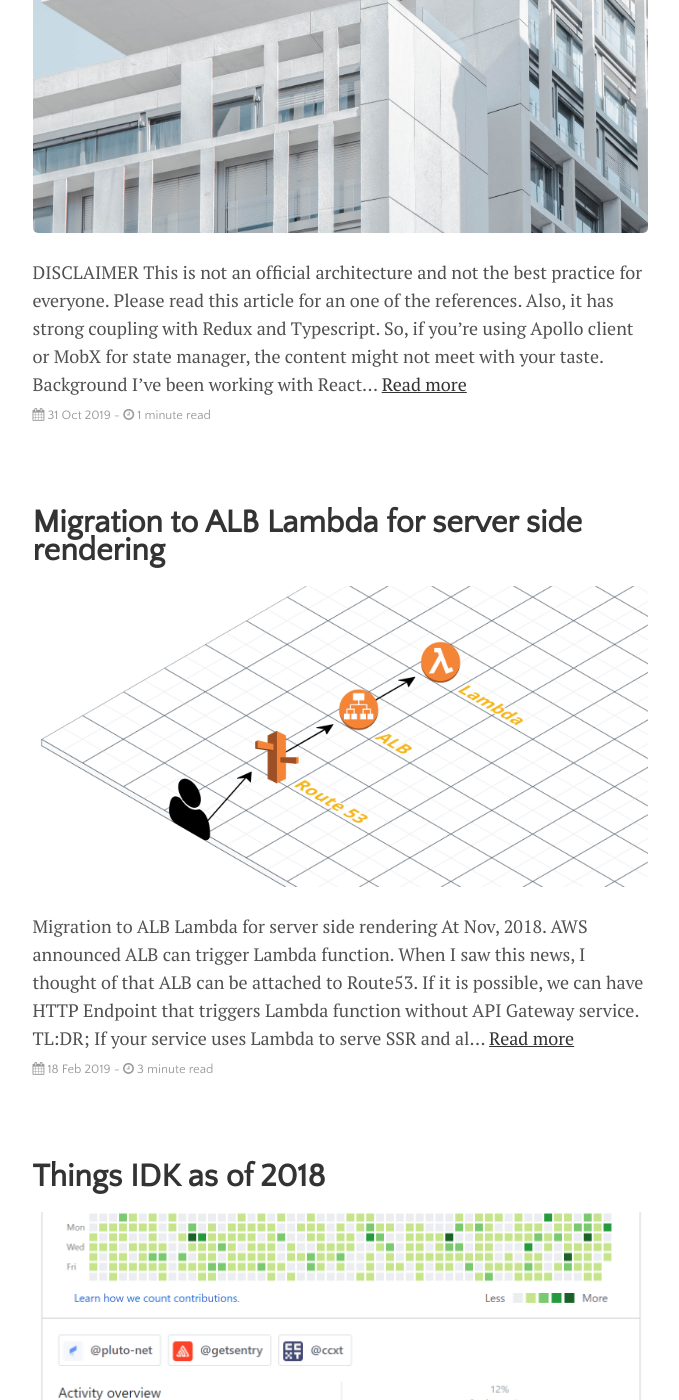
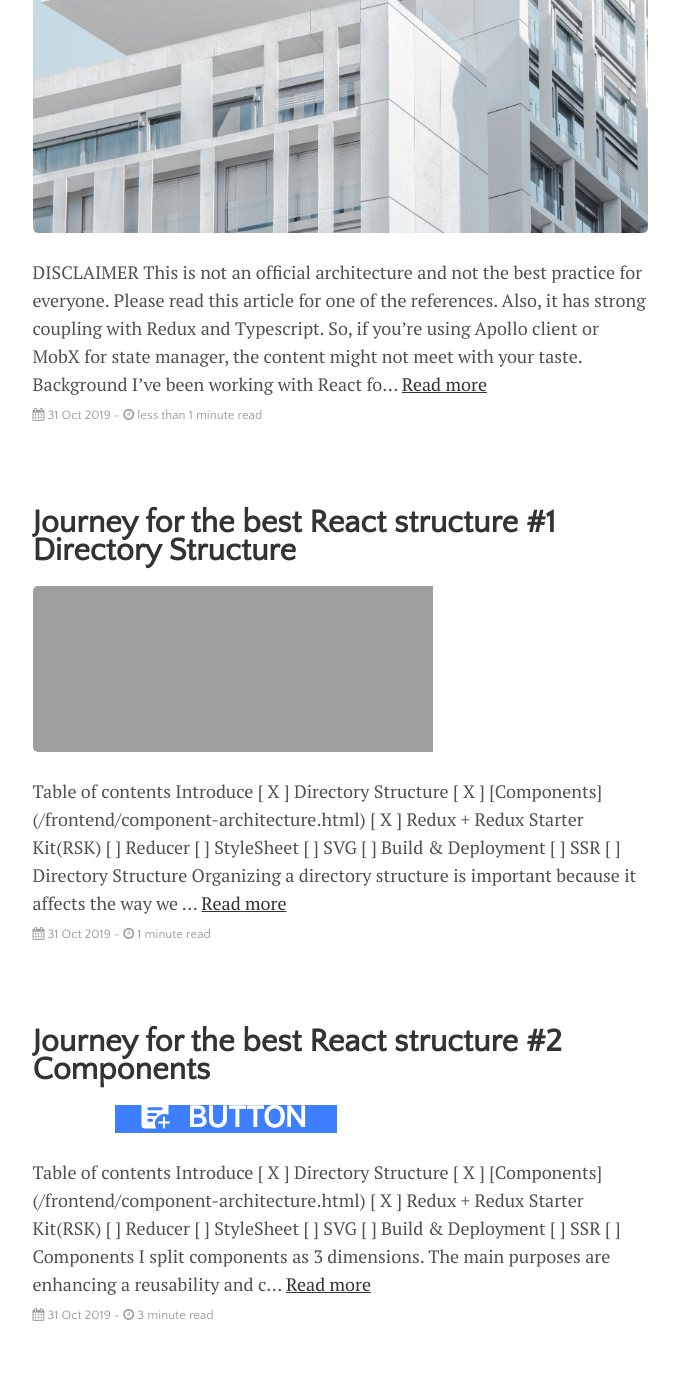
Before and after one commit to TylerShin/TylorShin.github.io, a Jekyll site: the page built from index.html, in a window 1280 px wide and 1400 px high, scrolled down 751 px. Shown: the whole window, without its empty margins (300-979 px from the left). Built offline with Jekyll 4.4.1, drawn with Linux system fonts in a browser that asks for light colours; the list of posts is cut into pages by our own code; some of the changed lines change nothing that is shown; some of the changed text lies outside the part shown.

Commit message:
update introduction, directory structure, components

````diff
--- /dev/null
+++ b/_posts/2019-10-31-component-architecture.md
@@ -0,0 +1,115 @@
+---
+layout: post
+title: "Journey for the best React structure #2 Components"
+author: "Tyler Shin"
+categories: frontend
+tags: [react, redux, structure, folder structure, directory structure, component structure]
+image: button-component.png
+---
+
+## Table of contents
+
+0. [Introduce]({% 2019-10-31-react-structure.md %}) [ X ]
+1. [Directory Structure]({% post_url 2019-10-31-directory-structure %}) [ X ]
+2. [Components] ({% post_url 2019-10-31-component-architecture %}) [ X ]
+3. Redux + Redux Starter Kit(RSK) [ ]
+4. Reducer [ ]
+5. StyleSheet [ ]
+6. SVG [ ]
+7. Build & Deployment [ ]
+8. SSR [ ]
+
+---
+
+# Components
+
+I split components as 3 dimensions. The main purposes are enhancing a reusability and clarifying the responsibility for listening/dispatching redux store/actions.
+
+## Atom component
+
+![]({{ site.url }}/assets/img/button-component.png)
+Atom Component
+
+This is the smallest component in our project. This is the smallest component of our project. These components are pursuing maximum reusability as can. There are some principals about Atom component.
+
+1. Atom component **should not know about any business logic**.
+    - It gets props as general as can. E.g. `{ text: string; }` is  okay, but `paperId: string;` isn't fit for it.
+    - If it has coupled with business logic, it's very likely to use dispatch redux function or be restricted to certain situations. Eventually, it harms reusability.
+2. Atom components are composable. `Atom + Atom = Atom | Component`
+    - E.g. `<DropdownItem />` + `<DropdownItem />` could be `<DropdownList />`
+3. Atom component doesn't take responsibility for positioning itself. In most cases, Atom component doesn't display enough information and it is just a source for composing the component. From my past experience, I realized that when Atom doesn't have positioning style rules, it's much more flexible.
+    - When you use(consume) Atom component,  all style rules are possible and recommendable. However, declaring Atom with positioning style rule is an  anti-pattern.
+
+        <Button style={{ marginLeft: 10 }} /> // Good
+
+        const Button = ({ children ) ⇒ <button style={{ marginLeft: 10 }}>{children}</button> // Bad
+
+    - But you can specify Atom's own default style as you want except positioning rules(like padding, margin, ...)
+4. If your project highly relies on UI-library like Bootstrap, you can omit atom component. (But don't recommend)
+
+## Component
+
+![]({{ site.url }}/assets/img/paper-item-component.png)
+Component
+
+This is normal component we usually know. Component knows about business logic and can connect with the Redux store. It means Component can dispatch Redux actions.
+
+Component could be consists of either Atom component or Component. All variations are possible.
+
+    Atom + Atom = Component
+    Atom + Component = Component
+    Component + Component = Component
+
+We can imagine components are likely to become heavy and mess soon. So, it's important that divide component layer along with your project size. In my case, my colleague suggested me we'll better have `Complex Component` which is consists of heavy Component.
+
+I think some people are curious about the definition of 'heavy'. Unfortunately, I have not found a proper definition. This is empirical, heuristic, and vary from project to project.
+
+## Page Component
+
+The page component has a direct connection with the Router. In most cases, it's the only child for `<Route />` and root component for the entire page.
+
+This component decide the page layout, position of each components.
+
+It also has responsibility for the change of `location` or `route changes`.
+
+However, It doesn't mean the Page component should take care of whole data fetching logic related to the location changes. Watching the change of location and notifying it to related Component is better architecture. it's more simple and easy to understand.
+
+For example,
+
+    import React, { FC, useEffect, useState } from 'react';
+    import { useRouteMatch } from "react-router-dom";
+    import fetchPost from 'api/post';
+    import PostShow from 'components/postShow';
+    import Layout from 'components/layout';
+
+    // BAD
+    const Page: FC = () => {
+    const match = useRouteMatch("/posts/:postId");
+    const postId = match.postId;
+    const [post, setPost] = useState(null);
+
+    	useEffect(() => {
+    		fetchPost(postId)
+    			.then(res => setPost(res));
+    	}, [postId]);
+
+    	return (
+    		<Layout>
+    			<PostShow post={post} />
+    		</Laytout>
+    	);
+    };
+
+
+    // GOOD
+    // the target post is fetched at <PostShow /> not in <GoodPage />
+    const GoodPage: FC = () => {
+    	const match = useRouteMatch("/posts/:postId");
+    	const postId = match.postId;
+
+    	return (
+    		<Layout>
+    			<PostShow postId={postId} />
+    		</Laytout>
+    	);
+    }
--- /dev/null
+++ b/_posts/2019-10-31-directory-structure.md
@@ -0,0 +1,82 @@
+---
+layout: post
+title: "Journey for the best React structure #1 Directory Structure"
+author: "Tyler Shin"
+categories: frontend
+tags: [react, redux, structure, folder structure, directory structure, component structure]
+image: directory-structure.jpg
+---
+
+## Table of contents
+
+0. [Introduce]({% 2019-10-31-react-structure.md %}) [ X ]
+1. [Directory Structure]({% post_url 2019-10-31-directory-structure %}) [ X ]
+2. [Components] ({% post_url 2019-10-31-component-architecture %}) [ X ]
+3. Redux + Redux Starter Kit(RSK) [ ]
+4. Reducer [ ]
+5. StyleSheet [ ]
+6. SVG [ ]
+7. Build & Deployment [ ]
+8. SSR [ ]
+
+---
+
+# Directory Structure
+
+---
+
+Organizing a directory structure is important because it affects the way we think. Especially it affects how you treat components and Redux stores. And it influences the complexity and redundancy of the entire app. So, think carefully and communicate with colleagues!
+```
+/src
+  /atoms # atom components
+    /button
+    /typography
+  /components # components
+    /PostList
+    /PostDropdown
+  /pages
+    /paperShow
+    /signUp
+  /hooks
+  /reducers
+  /actions
+  /helpers
+  /typings
+    /api
+```
+
+### /atoms
+
+This directory is for `atomic components` which is the smallest component. If your project's `atomic components` are entirely depends on external library(such as Bootstrap), this directory can be omitted.
+
+### /components
+
+This directory is for the common component which knows about our business logic.
+
+### /pages
+
+This directory is for the `page components`.
+
+### /hooks
+
+Custom hooks
+
+### /actions
+
+Redux actions
+
+### /reducers
+
+Redux reducers & slices. Redux reducers should be functional, data-driven, feature-based. Making reducer following by Page or Component is an anti-pattern. I'll explain it later.
+
+### /helpers
+
+helper functions
+
+### /api
+
+API requests and data models
+
+### /typings
+
+Custom type definitions
--- a/_posts/2019-10-31-react-structure.md
+++ b/_posts/2019-10-31-react-structure.md
@@ -1,6 +1,6 @@
 ---
 layout: post
-title: "The journey for the best React structure practice #1"
+title: "Journey for the best React structure #0 Introduction"
 author: "Tyler Shin"
 categories: frontend
 tags: [react, redux, structure, folder structure, directory structure, component structure]
@@ -10,7 +10,7 @@ image: module-architecture.jpg
 ## DISCLAIMER
 
 This is not an official architecture and not the best practice for everyone.
-Please read this article for an one of the references.
+Please read this article for one of the references.
 
 Also, it has strong coupling with Redux and Typescript. So, if you're using Apollo client or MobX for state manager, the content might not meet with your taste.
 
@@ -18,7 +18,7 @@ Also, it has strong coupling with Redux and Typescript. So, if you're using Apol
 
 I've been working with React for 3 years, and agonize over using React or Redux more. it's kind of retrospective for my past results.
 
-I always welcome feedbacks.
+I always welcome feedback.
 
 ## Purpose
 
@@ -30,8 +30,9 @@ I always welcome feedbacks.
 
 ## Table of contents
 
-1. [Directory Structure]({% post_url 2019-10-31-react-structure %}) [ X ]
-2. Component [ X ]
+0. [Introduce]({% 2019-10-31-react-structure.md %}) [ X ]
+1. [Directory Structure]({% post_url 2019-10-31-directory-structure %}) [ X ]
+2. [Components] ({% post_url 2019-10-31-component-architecture %}) [ X ]
 3. Redux + Redux Starter Kit(RSK) [ ]
 4. Reducer [ ]
 5. StyleSheet [ ]
@@ -41,60 +42,3 @@ I always welcome feedbacks.
 
 
 ---
-
-# Directory Structure
-
-```
-/src
-  /atoms # atom components
-    /button
-    /typography
-  /components # components
-    /PostList
-    /PostDropdown
-  /pages
-    /paperShow
-    /signUp
-  /hooks
-  /reducers
-  /actions
-  /helpers
-  /typings
-    /api
-```
-
-### /atoms
-
-This directory is for `atomic components` which is the smallest component. If your project's `atomic components` are entirely depends on external library(such as Bootstrap), this directory can be omitted.
-
-### /components
-
-This directory is for the common component which knows about our business logic.
-
-### /pages
-
-This directory is for the `page components`.
-
-### /hooks
-
-Custom hooks
-
-### /actions
-
-Redux actions
-
-### /reducers
-
-Redux reducers & slices. Redux reducers should be functional, data-driven, feature-based. Making reducer following by Page or Component is an anti-pattern. I'll explain it later.
-
-### /helpers
-
-helper functions
-
-### /api
-
-API requests and data models
-
-### /typings
-
-Custom type definitions
````
Also changed, not shown: assets/img/button-component.png (added), assets/img/paper-item-component.png (added), 1 other file.
